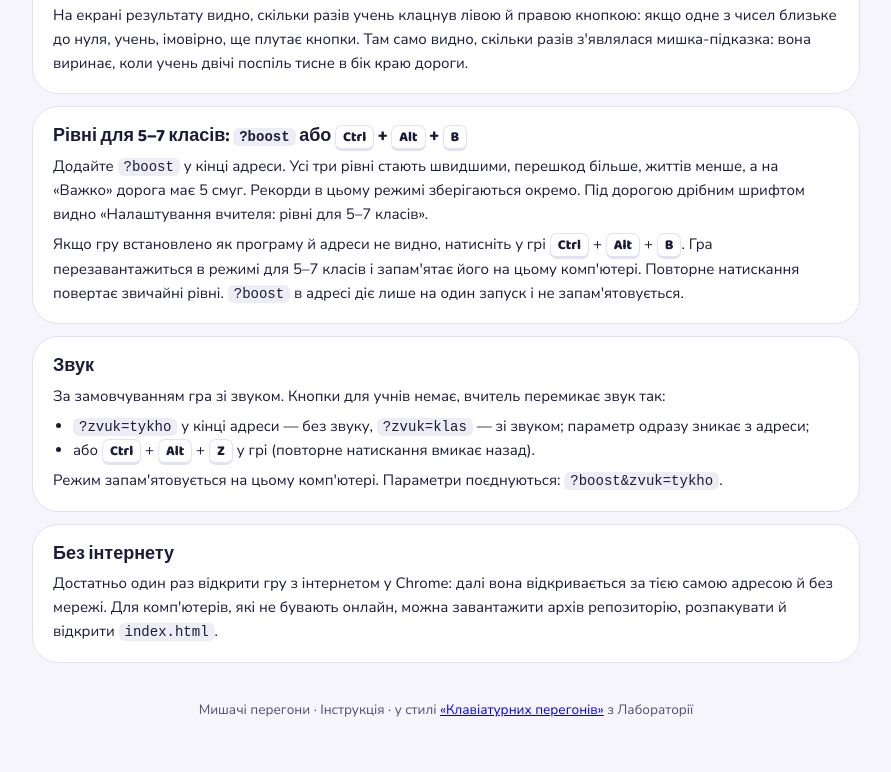
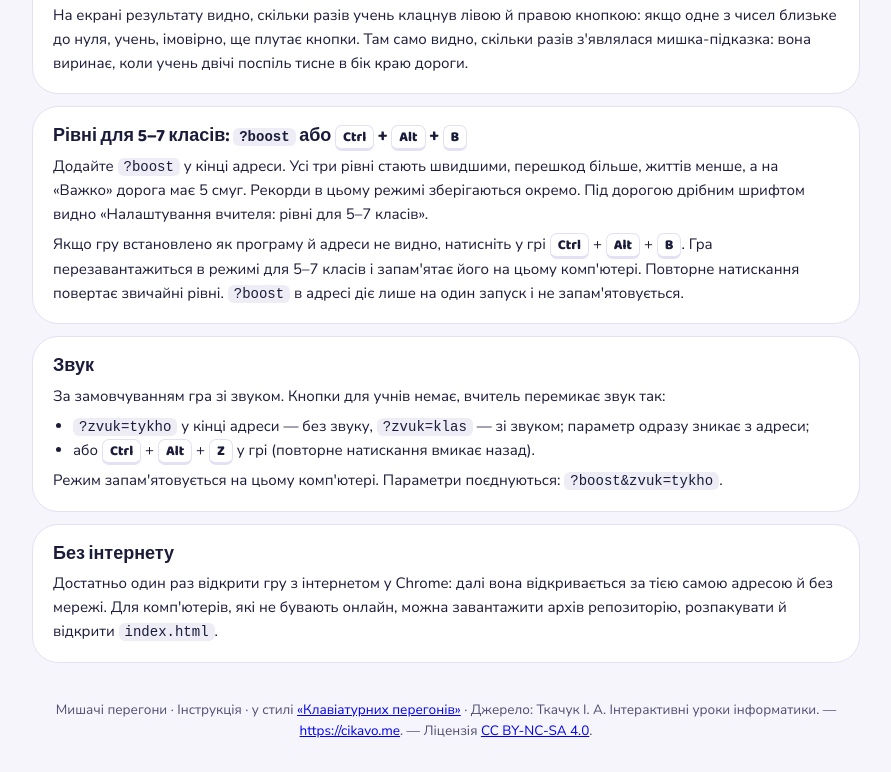
Before and after one commit to cyrilreyda/mouse-race-kids, a plain HTML site: page guide/index.html in a window 1280 px wide. Shown: the part 1879-2651 px from the top of the page, without its empty margins (194-1085 px from the left). Before the commit the page ends 2629 px from the top, so only its background shows below. Drawn offline with Linux system fonts and the light colour scheme.

Commit message:
Credit the original game as Tkachuk I. A., Interactive computer science lessons
The source is now cited as «Ткачук І. А. Інтерактивні уроки інформатики. —
https://cikavo.me. — Ліцензія CC BY-NC-SA 4.0.» instead of «Лабораторія»
by tkc-teacher.

Co-Authored-By: Claude Opus 5.5 <noreply@anthropic.com>

```diff
--- a/guide/index.html
+++ b/guide/index.html
@@ -176,7 +176,7 @@
     </div>
   </section>
 
-  <footer>Мишачі перегони · Інструкція · у стилі <a href="https://cikavo.me/labs/typing-race/">«Клавіатурних перегонів»</a> з Лабораторії</footer>
+  <footer>Мишачі перегони · Інструкція · у стилі <a href="https://cikavo.me/labs/typing-race/">«Клавіатурних перегонів»</a> · Джерело: Ткачук І. А. Інтерактивні уроки інформатики. — <a href="https://cikavo.me">https://cikavo.me</a>. — Ліцензія <a href="https://creativecommons.org/licenses/by-nc-sa/4.0/deed.uk">CC BY-NC-SA 4.0</a>.</footer>
 </main>
 
 <script>
```
Also changed, not shown: 1 other file.
